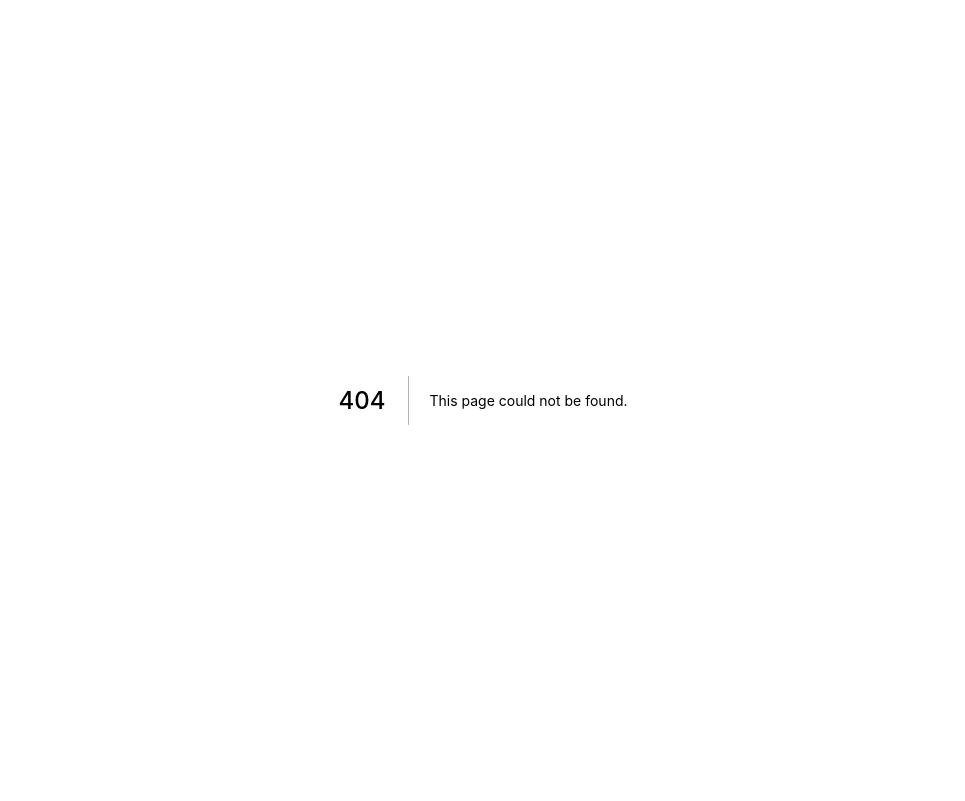
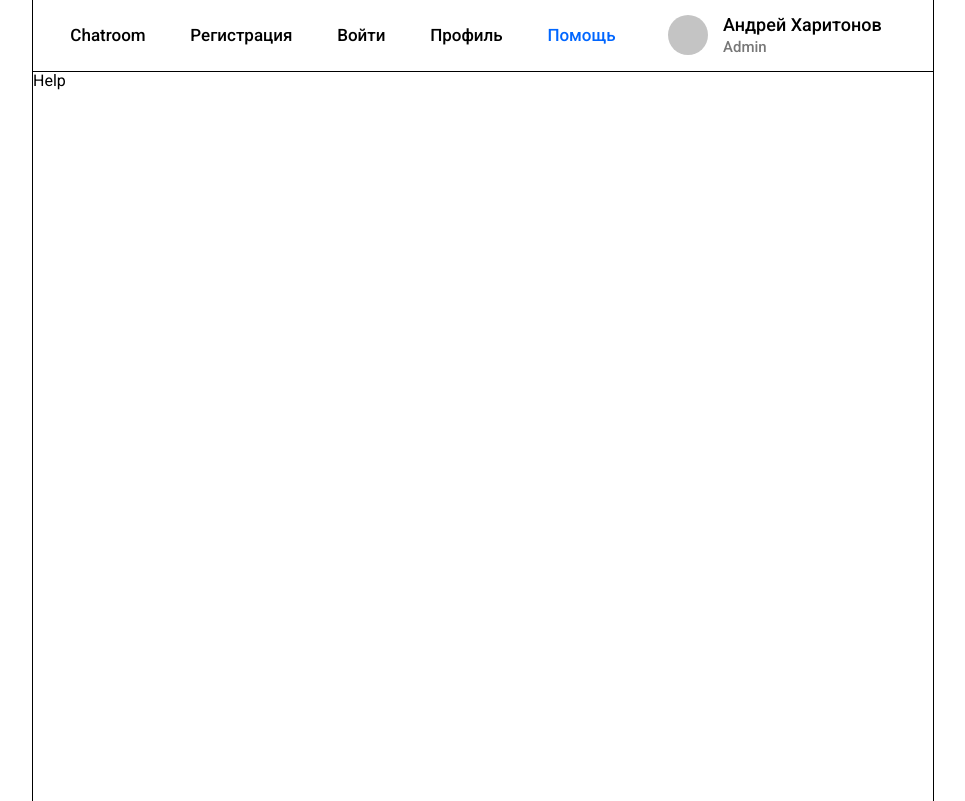
Before and after one commit to Andrei-Kharitonov/Chatroom, a Next.js app in the folder client/: page /help in a window 1280 px wide. Before the commit this address had no page. Shown: the whole page, without its empty margins (157-1122 px from the left). Built offline with nearby package versions, Linux system fonts and the light colour scheme.

Commit message:
created navigation

```diff
--- a/client/src/components/Hello.tsx
+++ b/client/src/components/Hello.tsx
@@ -1,7 +1,7 @@
 export default function Hello(): JSX.Element {
   return (
     <div>
-      <h1>Hello World!</h1>
+      <h1 style={{ margin: 0 }}>Hello World!</h1>
     </div>
   );
 }
--- /dev/null
+++ b/client/src/components/MainLayout.tsx
@@ -0,0 +1,38 @@
+import Link from 'next/dist/client/link';
+import styles from '../styles/MainLayout.module.scss';
+import Navigation from './Navigation';
+
+interface MainLayoutProps {
+  children: JSX.Element
+}
+
+export default function MainLayout({ children }: MainLayoutProps): JSX.Element {
+  let avatarImg: boolean = false;
+
+  return (
+    <div className="container">
+      <header className={styles.header}>
+        <Navigation />
+        <div className={styles.user}>
+          <div
+            className={styles.user__avatar}
+            style={{ background: avatarImg ? '' : '#c4c4c4' }}
+          >
+            {avatarImg ? <img src="#" alt="avatar" /> : ''}
+          </div>
+          <div className={styles.user__info}>
+            <div className={styles.user__name}>
+              <Link href="/profile">
+                <a>Андрей Харитонов</a>
+              </Link>
+            </div>
+            <div className={styles.user__post}>Admin</div>
+          </div>
+        </div>
+      </header>
+      <main>
+        {children}
+      </main>
+    </div>
+  );
+}
--- /dev/null
+++ b/client/src/components/Navigation.tsx
@@ -0,0 +1,69 @@
+import { useEffect, useState } from 'react';
+import Link from 'next/link';
+import styles from '../styles/Navigation.module.scss';
+
+export default function Navigation(): JSX.Element {
+  let [url, setUrl] = useState('');
+  let [active, setActive] = useState(false);
+
+  useEffect(() => {
+    setUrl(window.location.pathname);
+  });
+
+  return (
+    <div className={styles.nav}>
+      <div className={styles.iconMenu} onClick={() => setActive(!active)}>
+        <span></span>
+        <span></span>
+        <span></span>
+      </div>
+      <nav className={active ? styles.nav__body_active : styles.nav__body}>
+        <Link href="/">
+          <a
+            className={styles.nav__link}
+            style={{ color: url == '/' ? '#0066FF' : 'inherit' }}
+            onClick={() => setActive(false)}
+          >
+            Chatroom
+          </a>
+        </Link>
+        <Link href="/sign-up">
+          <a
+            className={styles.nav__link}
+            style={{ color: url == '/sign-up' ? '#0066FF' : 'inherit' }}
+            onClick={() => setActive(false)}
+          >
+            Регистрация
+          </a>
+        </Link>
+        <Link href="/sign-in">
+          <a
+            className={styles.nav__link}
+            style={{ color: url == '/sign-in' ? '#0066FF' : 'inherit' }}
+            onClick={() => setActive(false)}
+          >
+            Войти
+          </a>
+        </Link>
+        <Link href="/profile">
+          <a
+            className={styles.nav__link}
+            style={{ color: url == '/profile' ? '#0066FF' : 'inherit' }}
+            onClick={() => setActive(false)}
+          >
+            Профиль
+          </a>
+        </Link>
+        <Link href="/help">
+          <a
+            className={styles.nav__link}
+            style={{ color: url == '/help' ? '#0066FF' : 'inherit' }}
+            onClick={() => setActive(false)}
+          >
+            Помощь
+          </a>
+        </Link>
+      </nav>
+    </div>
+  );
+}
--- a/client/src/pages/_app.tsx
+++ b/client/src/pages/_app.tsx
@@ -1,6 +1,11 @@
 import type { AppProps } from 'next/app';
+import MainLayout from '../components/MainLayout';
 import '../styles/globals.scss'
 
 export default function MyApp({ Component, pageProps }: AppProps) {
-  return <Component {...pageProps} />
+  return (
+    <MainLayout>
+      <Component {...pageProps} />
+    </MainLayout>
+  );
 }
--- /dev/null
+++ b/client/src/pages/help.tsx
@@ -0,0 +1,7 @@
+export default function Help(): JSX.Element {
+  return (
+    <div>
+      Help
+    </div>
+  );
+}
--- /dev/null
+++ b/client/src/styles/MainLayout.module.scss
@@ -0,0 +1,34 @@
+.header {
+  padding: 15px;
+  display: flex;
+  justify-content: space-between;
+  align-items: center;
+  border-bottom: 1px solid #000;
+}
+
+.user {
+  width: 250px;
+  display: flex;
+  @media (max-width: 375px) {
+    width: 230px;
+  }
+  &__avatar {
+    border-radius: 50%;
+    overflow: hidden;
+    width: 40px;
+    height: 40px;
+  }
+  &__info {
+    margin-left: 15px;
+  }
+  &__name {
+    font-size: 18px;
+    font-weight: 500;
+    margin-bottom: 3px;
+  }
+  &__post {
+    font-size: 15px;
+    font-weight: 500;
+    color: #777;
+  }
+}
--- /dev/null
+++ b/client/src/styles/Navigation.module.scss
@@ -0,0 +1,54 @@
+.nav {
+  margin-right: 30px;
+  flex: 1 1 auto;
+  &__body {
+    display: flex;
+    justify-content: space-around;
+    align-items: center;
+    flex-wrap: wrap;
+    flex: 1 1 auto;
+    @media (max-width: 600px) {
+      display: none;
+      &_active {
+        display: flex;
+        flex-direction: column;
+        position: fixed;
+        width: 100%;
+        height: 100%;
+        top: 71px;
+        left: 0;
+        background-color: #fff;
+        z-index: 100;
+      }
+    }
+  }
+  &__link {
+    font-size: 17px;
+    font-weight: 500;
+    margin: 5px;
+    transition: 0.3s;
+    &:hover {
+      color: #0066FF;
+    }
+    @media (max-width: 600px) {
+      font-size: 30px;
+    }
+  }
+}
+
+.iconMenu {
+  display: none;
+  @media (max-width: 600px) {
+    display: flex;
+    flex-direction: column;
+    justify-content: space-between;
+    width: 37px;
+    height: 30px;
+    cursor: pointer;
+    span {
+      background: #000;
+      width: 100%;
+      height: 4px;
+    }
+  }
+}
--- a/client/src/styles/globals.scss
+++ b/client/src/styles/globals.scss
@@ -4,6 +4,22 @@ body {
   font-family: "Roboto";
 }
 
-h1 {
-  text-align: center;
+a {
+  text-decoration: none;
+  color: inherit;
 }
+
+main {
+  box-sizing: border-box;
+  height: calc(100vh - 71px);
+}
+
+.container {
+  max-width: 900px;
+  margin: 0 auto;
+  border-left: 1px solid #000;
+  border-right: 1px solid #000;
+  @media (max-width: 901px) {
+    border: none;
+  }
+}
```
Also changed, not shown: client/src/pages/profile.tsx (added, +7 -0 lines), client/src/pages/sign-in.tsx (added, +7 -0 lines), client/src/pages/sign-up.tsx (added, +7 -0 lines), 1 other file (tests, documents, lock files or other folders).
